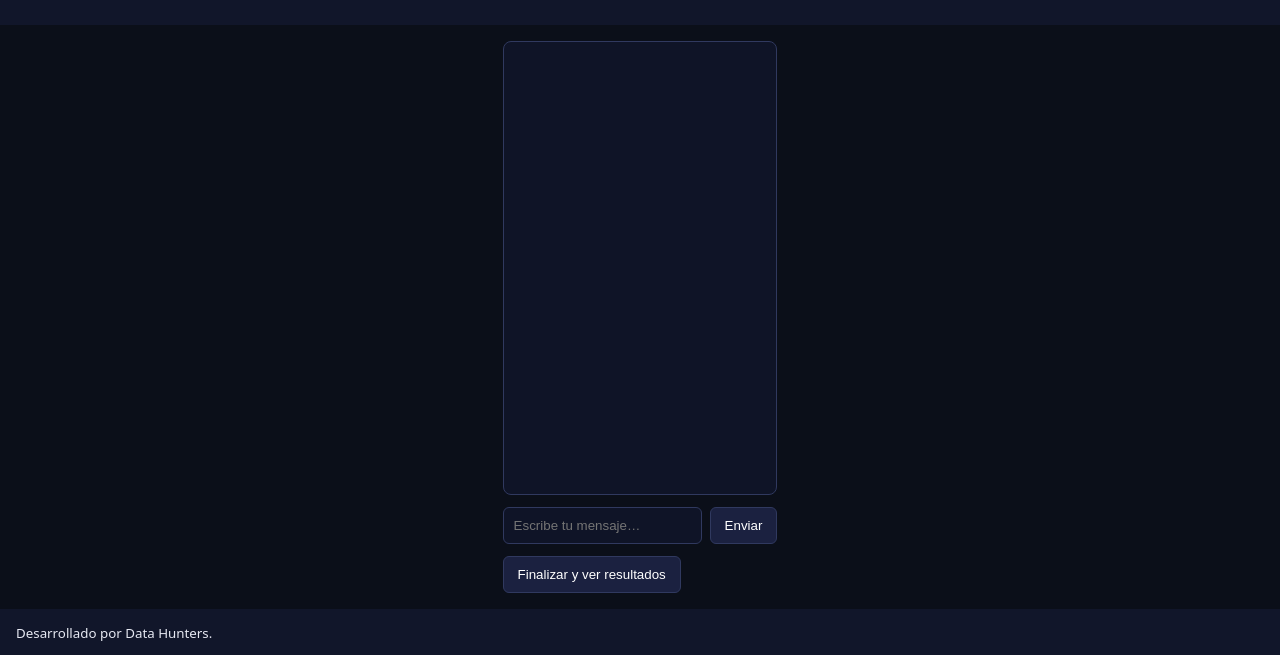
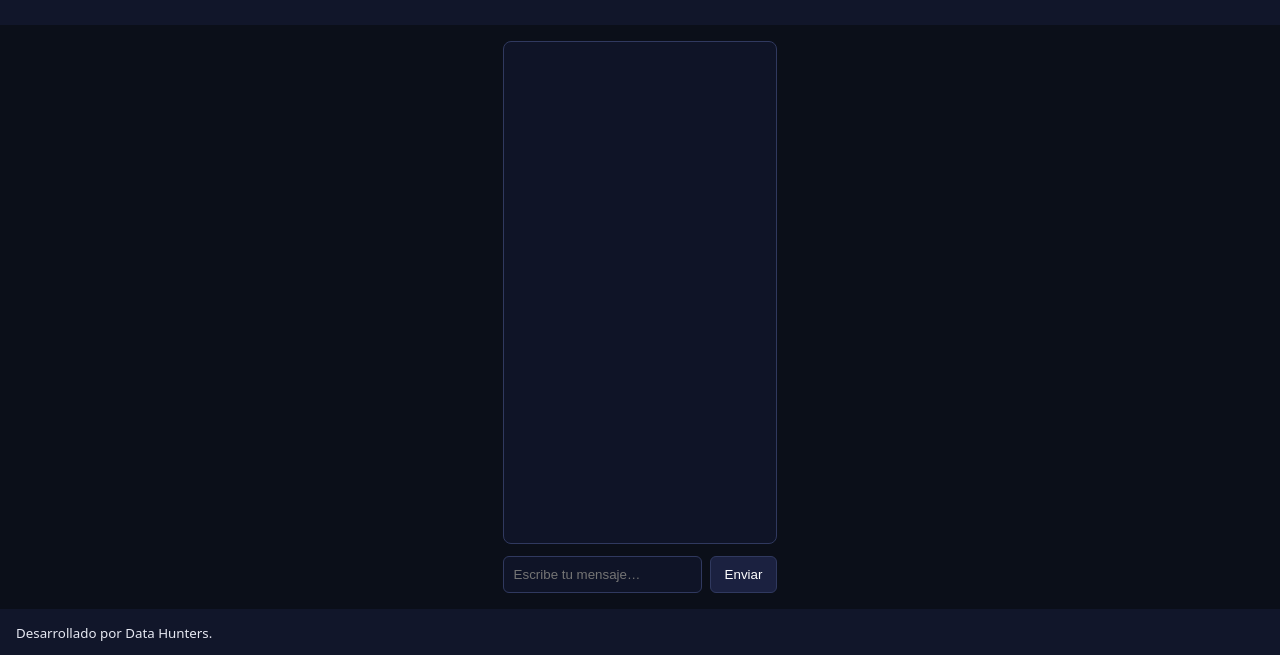
Before and after one commit to danikadns/turing-mini, a plain HTML site: page frontend/public/index.html in a window 1280 px wide. Shown: the part 145-800 px from the top of the page. Drawn offline with Linux system fonts and the light colour scheme; no server answers.

Commit message:
Update index.html

```diff
--- a/frontend/public/index.html
+++ b/frontend/public/index.html
@@ -25,9 +25,7 @@
       <button>Enviar</button>
     </form>
 
-    <div class="actions">
-      <button id="btnDebrief">Finalizar y ver resultados</button>
-    </div>
+
   </main>
 
   <footer>
```
